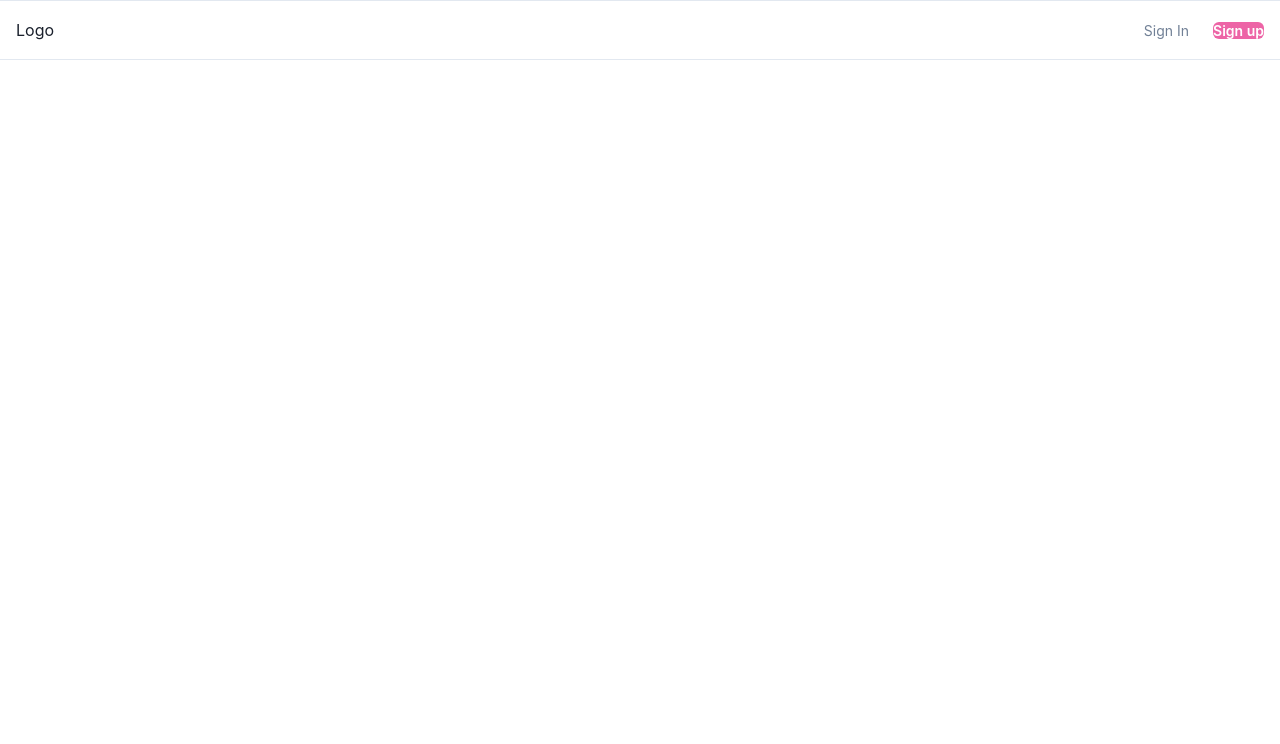
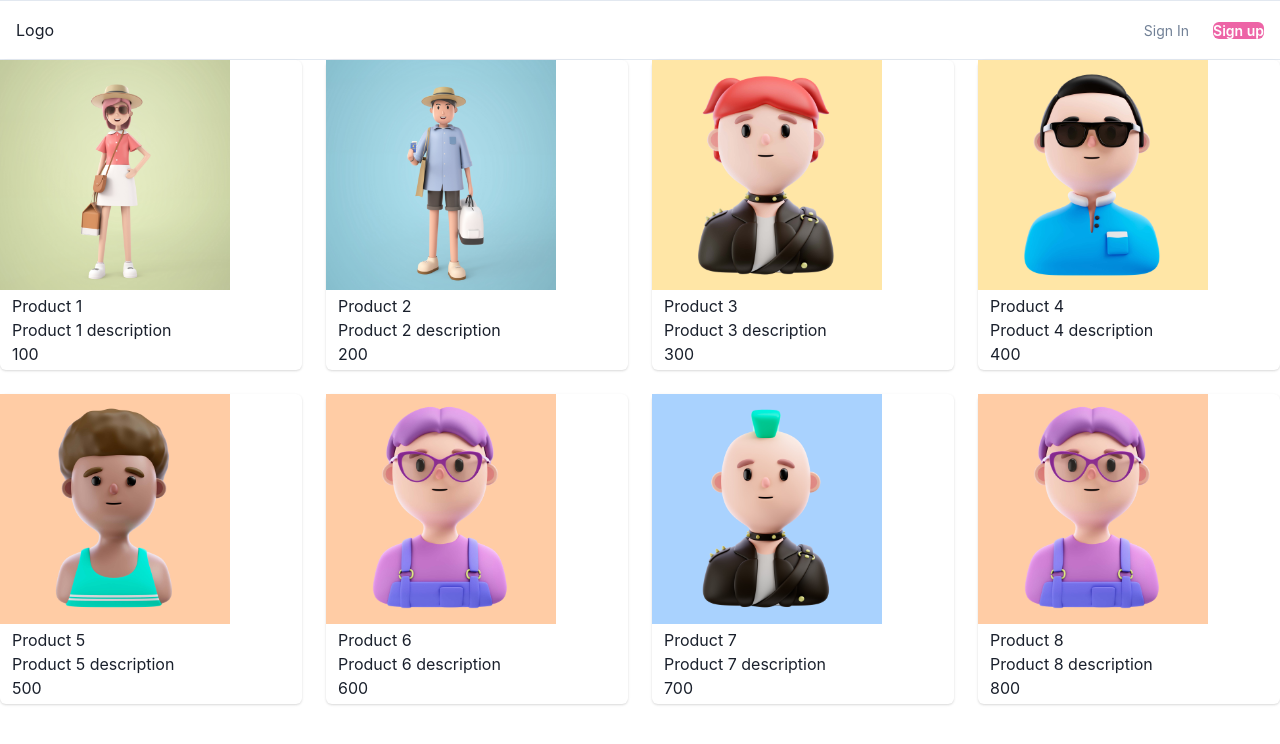
Before and after one commit to jesualujan/30weba_fullstack, a Next.js app in the folder ecommerce/: page / in a window 1280 px wide. Shown: the top 744 px of the page. Built offline with nearby package versions, Linux system fonts and the light colour scheme.

Commit message:
✨ importamos el componente

```diff
--- a/ecommerce/pages/index.js
+++ b/ecommerce/pages/index.js
@@ -1,10 +1,11 @@
 import Layout from "../components/Layout"
+import Products from "../components/Products"
 
 export default function Home() {
   return (
     <>
       <Layout>
-
+        <Products />
       </Layout>
     </>
   )
```
